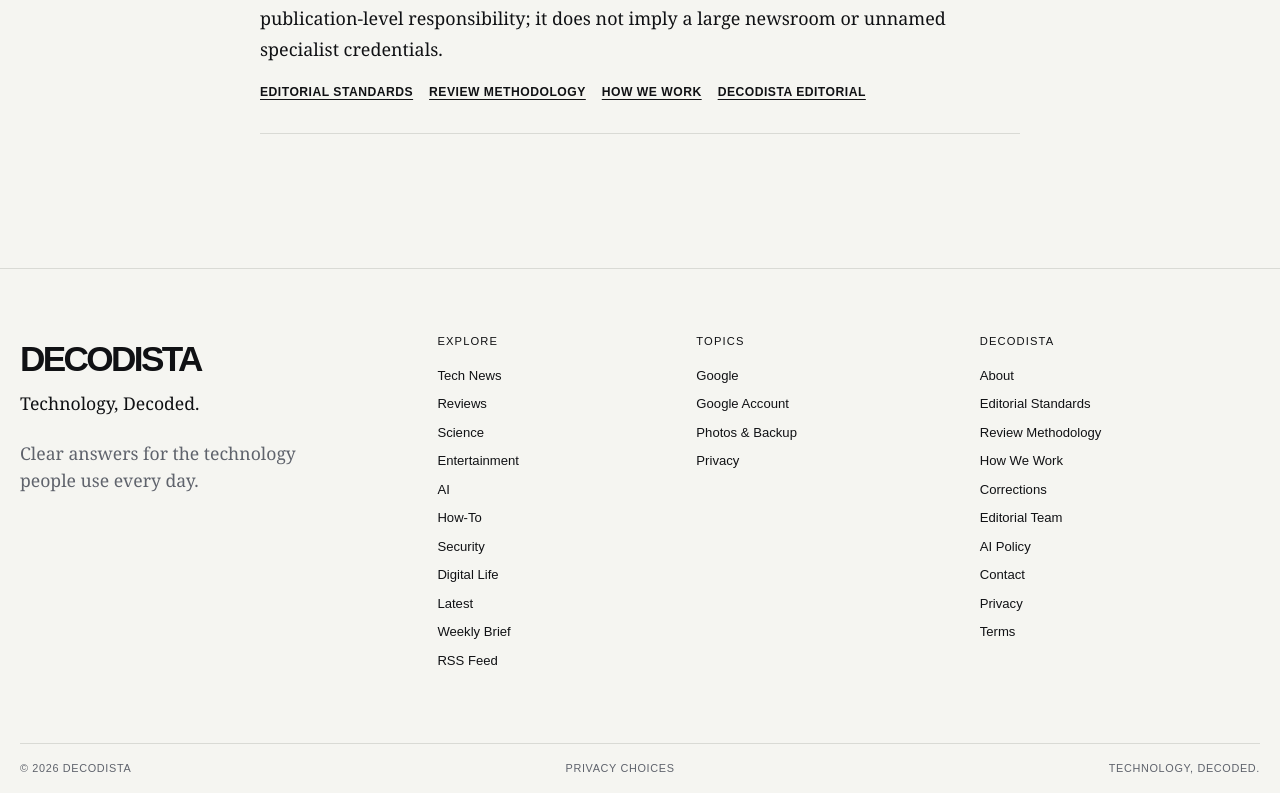
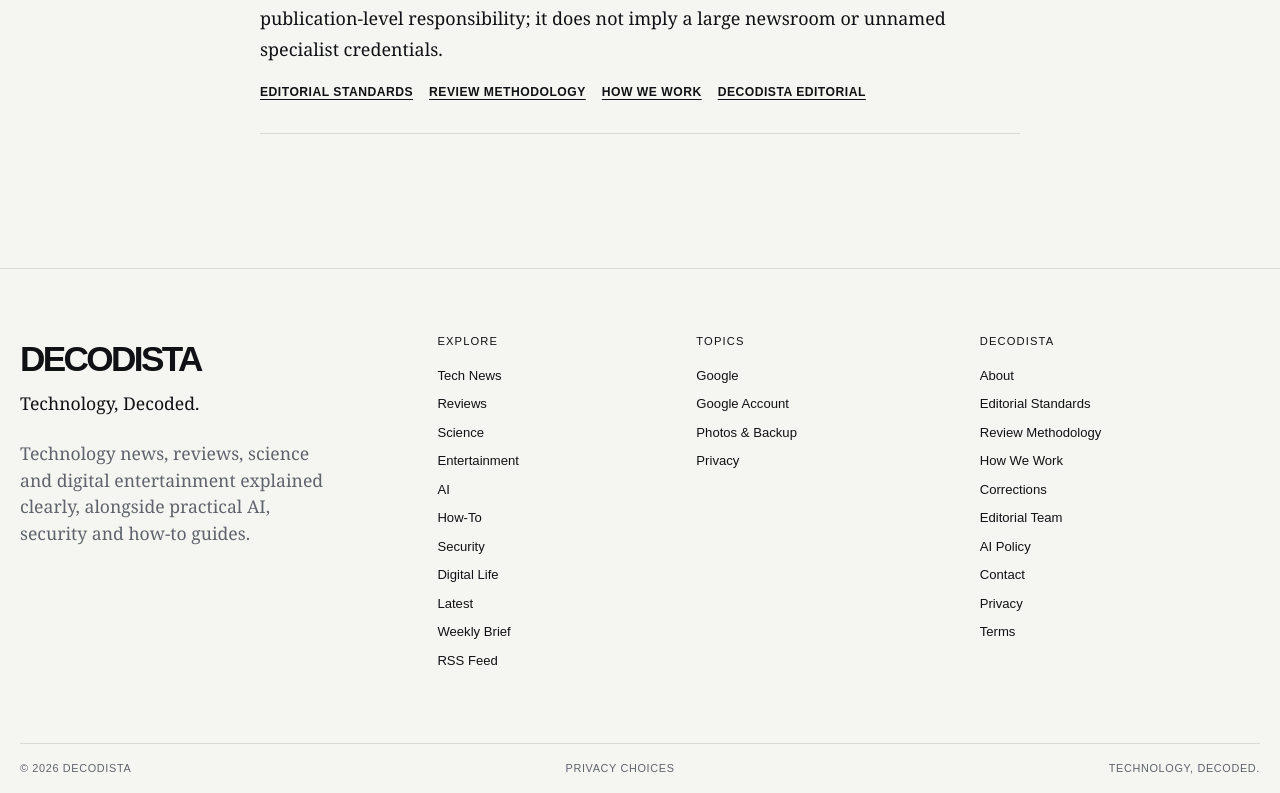
Before and after one commit to syleriofficial/Decodista, a Next.js app: page /about in a window 1280 px wide. Shown: the part 1006-1799 px from the top of the page. Built offline with nearby package versions, Linux system fonts and the light colour scheme; no server answers.

Commit message:
Use canonical site description in footer and harden browser navigation QA

```diff
--- a/components/site-footer.tsx
+++ b/components/site-footer.tsx
@@ -1,6 +1,6 @@
 import Link from "@/components/app-link";
 import { PrivacyChoicesButton } from "@/components/analytics-consent";
-import { MORE_NAV_ITEMS, NAV_ITEMS, NAV_TOPIC_HUBS, TRUST_LINKS } from "@/lib/site";
+import { MORE_NAV_ITEMS, NAV_ITEMS, NAV_TOPIC_HUBS, SITE_DESCRIPTION, SITE_TAGLINE, TRUST_LINKS } from "@/lib/site";
 
 export function SiteFooter() {
   return (
@@ -9,8 +9,8 @@ export function SiteFooter() {
         <div className="footer-grid">
           <div className="footer-brand">
             <Link className="wordmark footer-wordmark" href="/">DECODISTA</Link>
-            <p>Technology, Decoded.</p>
-            <p className="footer-note">Clear answers for the technology people use every day.</p>
+            <p>{SITE_TAGLINE}</p>
+            <p className="footer-note">{SITE_DESCRIPTION}</p>
           </div>
           <div>
             <h2>Explore</h2>
@@ -37,7 +37,7 @@ export function SiteFooter() {
         <div className="footer-base">
           <span>© {new Date().getUTCFullYear()} DECODISTA</span>
           <PrivacyChoicesButton />
-          <span>Technology, Decoded.</span>
+          <span>{SITE_TAGLINE}</span>
         </div>
       </div>
     </footer>
```
